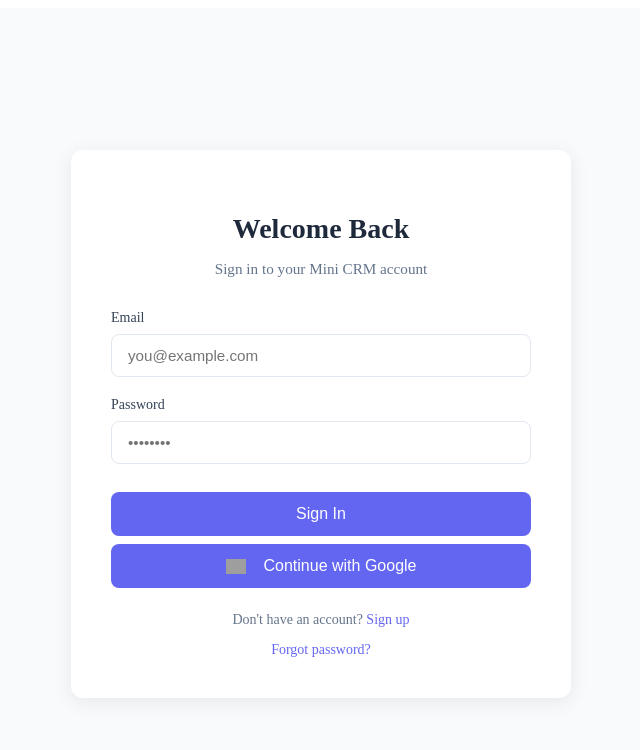
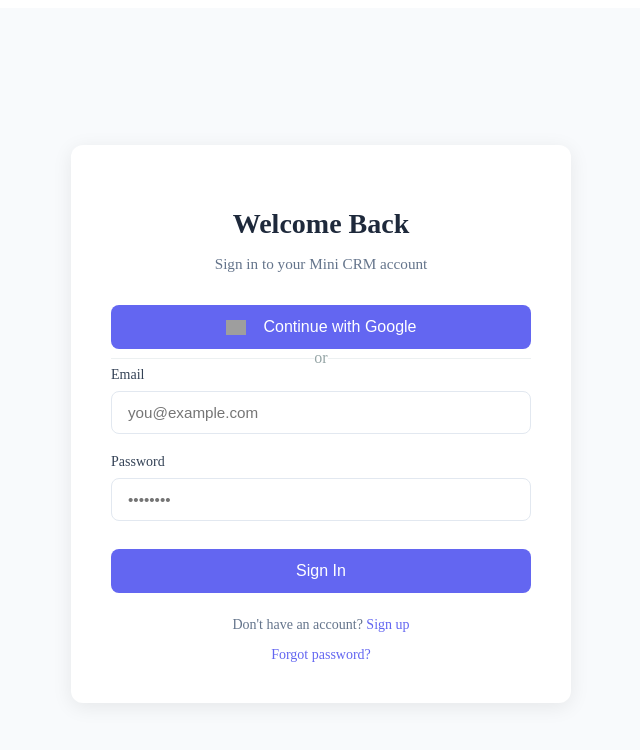
Before and after one commit to vibhu1805/mini-crm-frontend, a React (Create React App) app: page /login in a window 1280 px wide. Shown: the top 750 px of the page, without its empty margins (319-959 px from the left). Built offline with nearby package versions, Linux system fonts and the light colour scheme; grey boxes are pictures that could not be loaded.

Commit message:
Update Login.js

```diff
--- a/src/Pages/Login.js
+++ b/src/Pages/Login.js
@@ -38,6 +38,18 @@
           <p>Sign in to your Mini CRM account</p>
         </div>
 
+        {/* Google Login Button */}
+        <button className="auth-button google-button" onClick={handleGoogleLogin}>
+          <img
+            src="https://developers.google.com/identity/images/g-logo.png"
+            alt="Google"
+            style={{ width: 20, marginRight: 10 }}
+          />
+          Continue with Google
+        </button>
+
+        <div className="divider">or</div>
+
         {error && <div className="auth-error">{error}</div>}
 
         <form onSubmit={handleLogin} className="auth-form">
@@ -74,11 +86,6 @@
           </button>
         </form>
 
-        <button className="auth-button google-button" onClick={handleGoogleLogin}>
-          <img src="https://developers.google.com/identity/images/g-logo.png" alt="Google" style={{ width: 20, marginRight: 10 }} />
-          Continue with Google
-        </button>
-
         <div className="auth-footer">
           <p>Don't have an account? <Link to="/signup">Sign up</Link></p>
           <Link to="/forgot-password" className="text-link">Forgot password?</Link>
```
